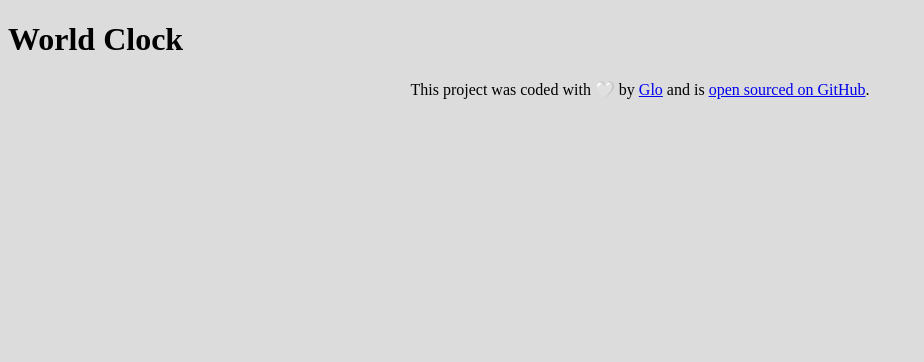
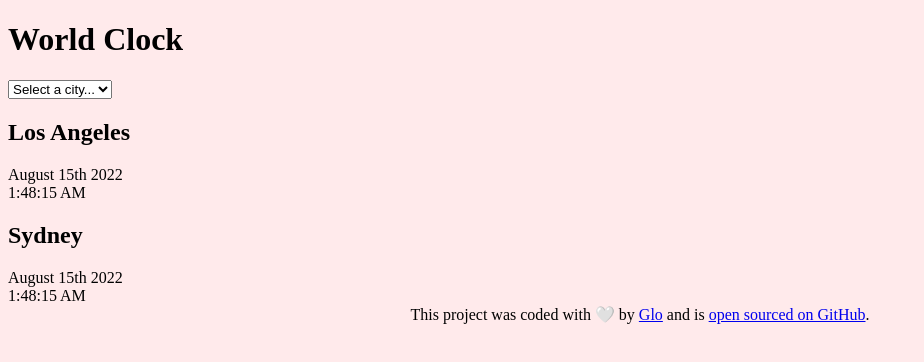
Before and after one commit to gloriatoth/plus-add-on-2-world-clock, a plain HTML site: page index.html in a window 1280 px wide. Shown: the whole page, without its empty margins (0-924 px from the left). Drawn offline with Linux system fonts and the light colour scheme.

Commit message:
Added the basic HTML

```diff
--- a/css/style.css
+++ b/css/style.css
@@ -1,5 +1,5 @@
 body {
-  background-color: gainsboro;
+  background-color: rgb(255, 234, 235);
 }
 
 footer {
--- a/index.html
+++ b/index.html
@@ -17,7 +17,29 @@
     <title>World Clock - Glo</title>
   </head>
   <body>
-    <h1>World Clock</h1>
+    <div class="container">
+      <h1>World Clock</h1>
+
+      <select>
+        <option value="">Select a city...</option>
+        <option value="">London</option>
+        <option value="">New York</option>
+        <option value="">Auckland</option>
+      </select>
+
+      <div class="city">
+        <h2>Los Angeles</h2>
+        <div class="date">August 15th 2022</div>
+        <div class="time">1:48:15 AM</div>
+      </div>
+
+      <div class="city">
+        <h2>Sydney</h2>
+        <div class="date">August 15th 2022</div>
+        <div class="time">1:48:15 AM</div>
+      </div>
+    </div>
+
     <footer>
       This project was coded with 🤍 by
       <a href="https://gloriatoth.netlify.app/">Glo</a> and is
```
